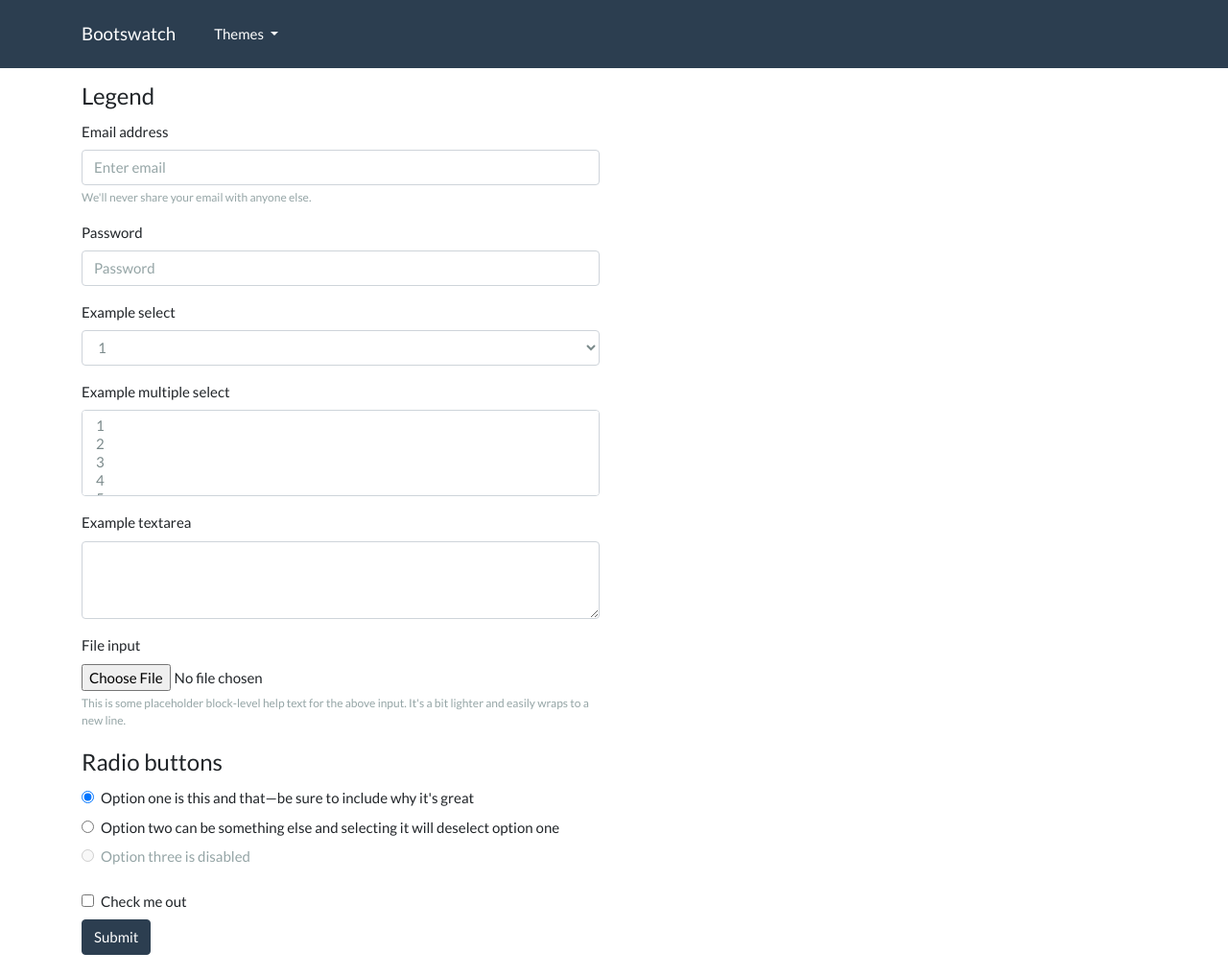
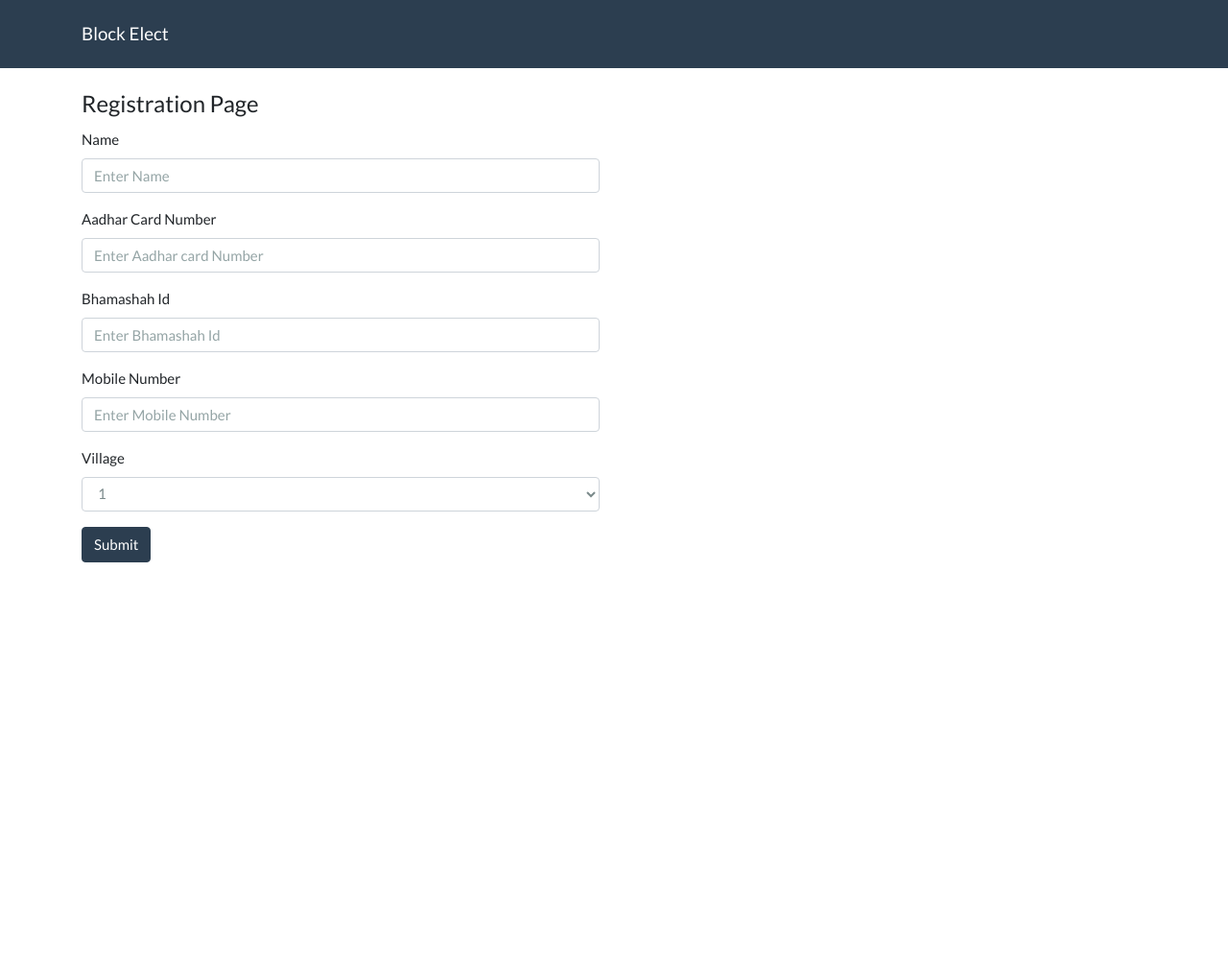
Before and after one commit to riyazpanjwani/fSociety-BlockElect, a Flask app: page / in a window 1280 px wide. Shown: the whole page at 96% size. After the commit the page ends 586 px from the top, so only its background shows below. Run offline with Flask 2, Linux system fonts and the light colour scheme; some libraries are stand-ins or nearby versions.

Commit message:
Updated QR Code and Front End

```diff
--- /dev/null
+++ b/block/static/css/custom.css
@@ -0,0 +1,17 @@
+.form-center-small {
+  display: block;
+  width: 50%;
+  padding: 0.375rem 0.75rem;
+  font-size: 0.9375rem;
+  line-height: 1.5;
+  color: #7b8a8b;
+  background-color: #fff;
+  background-image: none;
+  background-clip: padding-box;
+  border: 1px solid #ced4da;
+  border-radius: 0.25rem;
+  -webkit-transition: border-color ease-in-out 0.15s, -webkit-box-shadow ease-in-out 0.15s;
+  transition: border-color ease-in-out 0.15s, -webkit-box-shadow ease-in-out 0.15s;
+  transition: border-color ease-in-out 0.15s, box-shadow ease-in-out 0.15s;
+  transition: border-color ease-in-out 0.15s, box-shadow ease-in-out 0.15s, -webkit-box-shadow ease-in-out 0.15s;
+}
--- /dev/null
+++ b/block/templates/base.html
@@ -0,0 +1,59 @@
+<!DOCTYPE html>
+<!-- saved from url=(0030)https://bootswatch.com/flatly/ -->
+<html lang="en"><head><meta http-equiv="Content-Type" content="text/html; charset=UTF-8">
+
+    <title> {% block title %}{% endblock %} </title>
+    <meta name="viewport" content="width=device-width, initial-scale=1">
+    <meta http-equiv="X-UA-Compatible" content="IE=edge">
+    <link rel="stylesheet" href="../static/css/bootstrap.css" media="screen">
+    <link rel="stylesheet" href="../static/css/custom.css" media="screen">
+  </head>
+  <body style="" class="">
+    <div class="navbar navbar-expand-lg fixed-top navbar-dark bg-primary" style="">
+      <div class="container">
+        <a href="https://bootswatch.com/" class="navbar-brand">Block Elect</a>
+        <button class="navbar-toggler" type="button" data-toggle="collapse" data-target="#navbarResponsive" aria-controls="navbarResponsive" aria-expanded="false" aria-label="Toggle navigation" style="">
+          <span class="navbar-toggler-icon"></span>
+        </button>
+        <div class="collapse navbar-collapse" id="navbarResponsive">
+          <ul class="navbar-nav">
+ <!--            <li class="nav-item dropdown">
+              <a class="nav-link dropdown-toggle" data-toggle="dropdown" href="https://bootswatch.com/flatly/#" id="themes">Themes <span class="caret"></span></a>
+            </li>
+ -->
+          </ul>
+
+
+        </div>
+      </div>
+    </div>
+
+
+  <div class="container">
+<br>
+<br>
+<br>
+<br>
+  {% block content %}
+    {% endblock %}
+     <!--  <div class="page-header" id="banner">
+        <div class="row">
+          <div class="col-lg-8 col-md-7 col-sm-6">
+            <h1></h1>
+            <p class="lead"></p>
+          </div>
+          <div class="col-lg-4 col-md-5 col-sm-6">
+            <div class="sponsor">
+              <a href="https://www.shopify.com/?ref=bootswatch">
+                <img src="https://bootswatch.com/_assets/img/shopify-300x250-light@2x.jpg" style="display: none !important;">
+              </a>
+            </div>
+          </div>
+        </div> -->
+      </div>
+
+    <script src="../static/js/jquery.min.js"></script>
+    <script src="./static/js/bootstrap.min.js"></script>
+
+
+</body></html>
--- a/block/templates/index.html
+++ b/block/templates/index.html
@@ -1,88 +1,56 @@
-<!DOCTYPE html>
-<!-- saved from url=(0030)https://bootswatch.com/flatly/ -->
-<html lang="en"><head><meta http-equiv="Content-Type" content="text/html; charset=UTF-8">
+{% extends 'base.html' %}
 
-    <title>Bootswatch: Flatly</title>
-    <meta name="viewport" content="width=device-width, initial-scale=1">
-    <meta http-equiv="X-UA-Compatible" content="IE=edge">
-    <link rel="stylesheet" href="../static/css/bootstrap.css" media="screen">
-
-
-    </script>
-  </head>
-  <body style="" class="">
-    <div class="navbar navbar-expand-lg fixed-top navbar-dark bg-primary" style="">
-      <div class="container">
-        <a href="https://bootswatch.com/" class="navbar-brand">Bootswatch</a>
-        <button class="navbar-toggler" type="button" data-toggle="collapse" data-target="#navbarResponsive" aria-controls="navbarResponsive" aria-expanded="false" aria-label="Toggle navigation" style="">
-          <span class="navbar-toggler-icon"></span>
-        </button>
-        <div class="collapse navbar-collapse" id="navbarResponsive">
-          <ul class="navbar-nav">
-            <li class="nav-item dropdown">
-              <a class="nav-link dropdown-toggle" data-toggle="dropdown" href="https://bootswatch.com/flatly/#" id="themes">Themes <span class="caret"></span></a>
-            </li>
-
-          </ul>
-
-
-        </div>
-      </div>
-    </div>
-
-
-    <div class="container">
-
-      <div class="page-header" id="banner">
-        <div class="row">
-          <div class="col-lg-8 col-md-7 col-sm-6">
-            <h1></h1>
-            <p class="lead"></p>
-          </div>
-          <div class="col-lg-4 col-md-5 col-sm-6">
-            <div class="sponsor">
-              <a href="https://www.shopify.com/?ref=bootswatch">
-                <img src="https://bootswatch.com/_assets/img/shopify-300x250-light@2x.jpg" style="display: none !important;">
-              </a>
-            </div>
-          </div>
-        </div>
-      </div>
-
-
-
-
-
-
+{% block title %}
+Block Elect
+{% endblock %}
+{% block content %}
       <!-- Forms
       ================================================== -->
-      <div class="bs-docs-section">
+  <!--     <div class="bs-docs-section">
         <div class="row">
           <div class="col-lg-12">
             <div class="page-header">
               <h1 id="forms">Forms</h1>
             </div>
           </div>
-        </div>
+        </div> -->
+
 
         <div class="row">
           <div class="col-lg-6">
             <div class="bs-component">
-              <form>
+              <form method="POST" action="verify">
                 <fieldset>
-                  <legend>Legend</legend>
+                  <legend>Registration Page</legend>
                   <div class="form-group">
-                    <label for="exampleInputEmail1">Email address</label>
-                    <input type="email" class="form-control" id="exampleInputEmail1" aria-describedby="emailHelp" placeholder="Enter email">
-                    <small id="emailHelp" class="form-text text-muted">We'll never share your email with anyone else.</small>
+                    <label for="name">Name</label>
+                    <input class="form-control" id="name" name="name" placeholder="Enter Name">
+ <!--                    <small id="emailHelp" class="form-text text-muted">We'll never share your email with anyone else.</small> -->
+                  </div>
+
+                  <div class="form-group">
+                    <label for="aadhar-card">Aadhar Card Number</label>
+                    <input class="form-control" id="aadhar-card-id" name = "aadhar_card" placeholder="Enter Aadhar card Number">
+ <!--                    <small id="emailHelp" class="form-text text-muted">We'll never share your email with anyone else.</small> -->
+                  </div>
+
+               <div class="form-group">
+                    <label for="bhamashah">Bhamashah Id</label>
+                    <input class="form-control" id="bhamashah-id" name = "bhamashah" placeholder="Enter Bhamashah Id">
+ <!--                    <small id="emailHelp" class="form-text text-muted">We'll never share your email with anyone else.</small> -->
                   </div>
                   <div class="form-group">
-                    <label for="exampleInputPassword1">Password</label>
-                    <input type="password" class="form-control" id="exampleInputPassword1" placeholder="Password">
+                    <label for="contact_number">Mobile Number</label>
+                    <input class="form-control" id="mobile-number" name = "contact_number" placeholder="Enter Mobile Number">
+ <!--                    <small id="emailHelp" class="form-text text-muted">We'll never share your email with anyone else.</small> -->
                   </div>
+<!--                   <div class="form-group">
+                    <label for="password">Password</label>
+                    <input type="password" class="form-control" id="password" placeholder="Password">
+                  </div> -->
                   <div class="form-group">
-                    <label for="exampleSelect1">Example select</label>
-                    <select class="form-control" id="exampleSelect1">
+                    <label for="village-select">Village</label>
+                    <select class="form-control" id="village-select" name = "village">
                       <option>1</option>
                       <option>2</option>
                       <option>3</option>
@@ -90,7 +58,7 @@
                       <option>5</option>
                     </select>
                   </div>
-                  <div class="form-group">
+    <!--               <div class="form-group">
                     <label for="exampleSelect2">Example multiple select</label>
                     <select multiple="" class="form-control" id="exampleSelect2">
                       <option>1</option>
@@ -99,12 +67,12 @@
                       <option>4</option>
                       <option>5</option>
                     </select>
-                  </div>
-                  <div class="form-group">
+                  </div> -->
+<!--                   <div class="form-group">
                     <label for="exampleTextarea">Example textarea</label>
                     <textarea class="form-control" id="exampleTextarea" rows="3"></textarea>
-                  </div>
-                  <div class="form-group">
+                  </div> -->
+    <!--               <div class="form-group">
                     <label for="exampleInputFile">File input</label>
                     <input type="file" class="form-control-file" id="exampleInputFile" aria-describedby="fileHelp">
                     <small id="fileHelp" class="form-text text-muted">This is some placeholder block-level help text for the above input. It's a bit lighter and easily wraps to a new line.</small>
@@ -122,19 +90,19 @@
                         <input type="radio" class="form-check-input" name="optionsRadios" id="optionsRadios2" value="option2">
                         Option two can be something else and selecting it will deselect option one
                       </label>
-                    </div>
-                    <div class="form-check disabled">
+                    </div> -->
+     <!--                <div class="form-check disabled">
                     <label class="form-check-label">
                         <input type="radio" class="form-check-input" name="optionsRadios" id="optionsRadios3" value="option3" disabled="">
                         Option three is disabled
-                      </label>
-                    </div>
+                      </label> -->
+<!--                     </div>
                   </fieldset>
                   <div class="form-check">
                     <label class="form-check-label">
                       <input type="checkbox" class="form-check-input">
                       Check me out
-                    </label>
+                    </label> -->
                   </div>
                   <button type="submit" class="btn btn-primary">Submit</button>
                 </fieldset>
@@ -147,9 +115,4 @@
 
     </div>
 <br>
-
-    <script src="../static/js/jquery.min.js"></script>
-    <script src="./static/js/bootstrap.min.js"></script>
-
-
-</body></html>
+{% endblock %}
--- a/block/views.py
+++ b/block/views.py
@@ -1,8 +1,55 @@
 from block import block
 from flask import render_template
 from flask import request
+from twilio.rest import Client
+import random
+
+
+name = None
+village = None
+contact_number = None
+aadhar_card_number = None
+bhamashah = None
+otp = None
 
 @block.route('/')
 @block.route('/index')
 def index():
-    return render_template('index.html')
+	return render_template('index.html')
+
+@block.route('/verify',methods=['POST'])
+def verify():
+	global name
+	global village
+	global contact_number
+	global aadhar_card_number
+	global bhamashah
+	global otp
+	name = request.form['name']
+	village = request.form['village']
+	contact_number = request.form['contact_number']
+	aadhar_card_number = request.form['aadhar_card']
+	bhamashah = request.form['bhamashah']
+	ACCOUNT_SID = 'AC59850459deb51d114f6504d11ec65059'
+	AUTH_TOKEN = '0afddb8124ffc433382f0f7219e91335'
+
+
+	client = Client(ACCOUNT_SID, AUTH_TOKEN)
+
+
+	otp = random.randint(10**5,10**6-1)
+	#otps = 1234
+	client.messages.create("+91"+contact_number,
+                from_="+17192498194",
+              body="Hello "+ name + ", Your OTP for Block Elect verification is: "+ str(otp))
+	return render_template('verification.html')
+
+@block.route('/qr_code',methods = ['POST'])
+def qr_code_generator():
+	global otp
+	rec_otp = request.form['otp']
+	if( int(rec_otp) == otp):
+		return render_template('qr_code.html')
+	else:
+		check = 1
+		return render_template('verification.html',check = check)
```
Also changed, not shown: block/templates/verification.html (added, +33 -0 lines), block/templates/qr_code.html (added), 2 other files.
